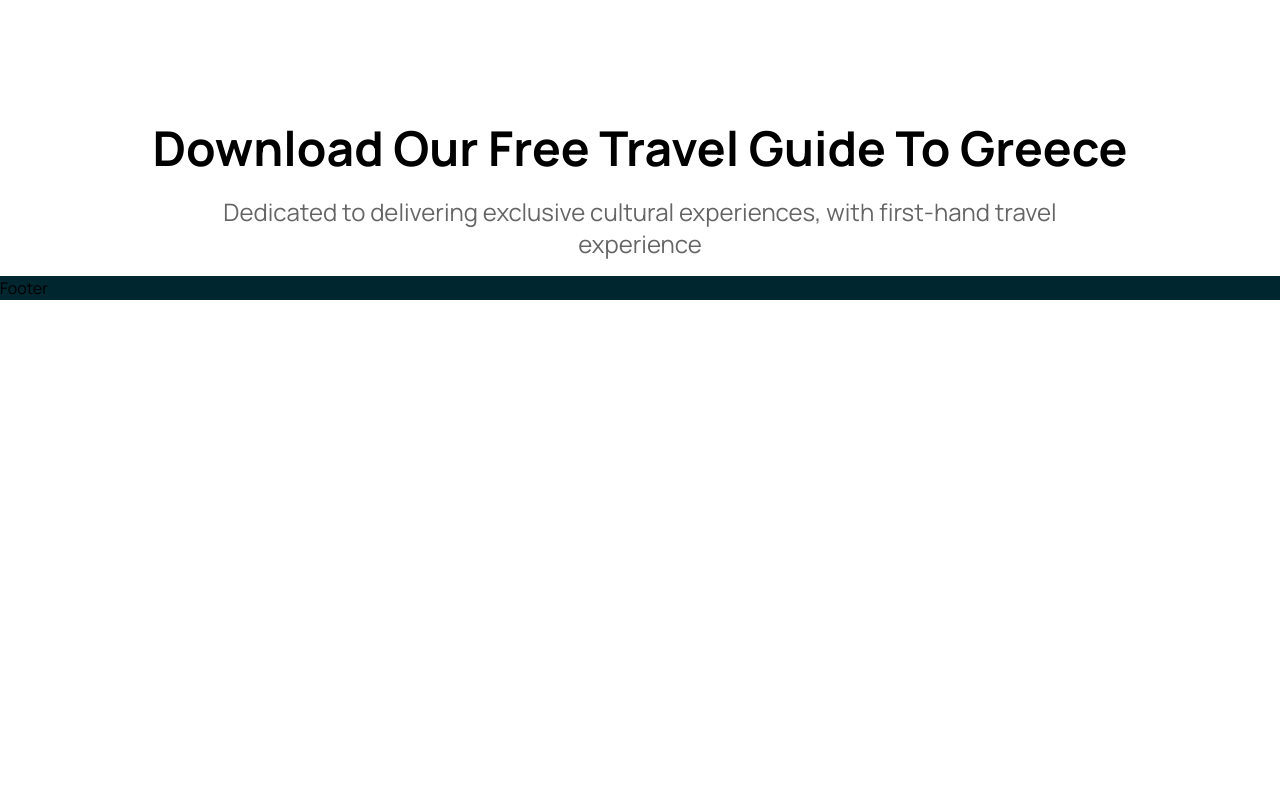
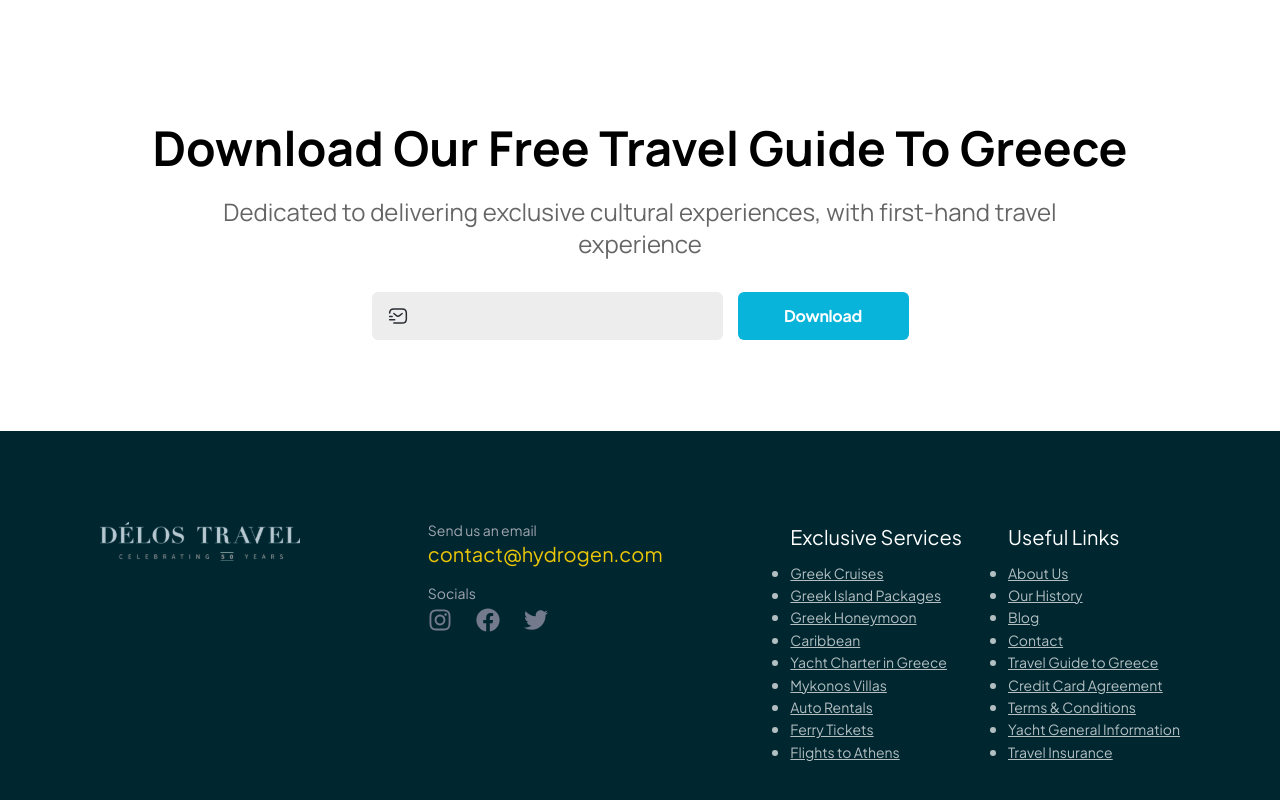
Before and after one commit to Basit46/delos-vacations, a React (Vite) app: page / in a window 1280 px wide. Shown: the part 6384-7184 px from the top of the page. Before the commit the page ends 6684 px from the top, so only its background shows below. Built offline with nearby package versions, Linux system fonts and the light colour scheme.

Commit message:
Added new sections

```diff
--- a/src/index.css
+++ b/src/index.css
@@ -1,4 +1,5 @@
 @import url("https://fonts.googleapis.com/css2?family=Manrope:wght@200;400;700&display=swap");
+@import url("https://fonts.googleapis.com/css2?family=Plus+Jakarta+Sans:wght@200;400;700&display=swap");
 
 @tailwind base;
 @tailwind components;
@@ -22,6 +23,16 @@ body {
   .feature-box p {
     @apply text-[#667085] w-[280px];
   }
+
+  footer .links h1 {
+    @apply text-[20px] mb-[10px] font-medium;
+  }
+  footer .links ul li {
+    @apply list-disc leading-[140%] opacity-70 hover:opacity-100 duration-300 cursor-pointer;
+  }
+  footer .links ul li a {
+    @apply text-[14px] underline;
+  }
 }
 
 .heroBg {
--- a/src/sections/Footer.jsx
+++ b/src/sections/Footer.jsx
@@ -1,7 +1,98 @@
 import React from "react";
+import logo from "../assets/logo.svg";
+import { FaInstagram, FaFacebook, FaTwitter } from "react-icons/fa";
 
 const Footer = () => {
-  return <footer className="bg-[#002730]">Footer</footer>;
+  return (
+    <footer className="bg-[#002730] font-PlusJakartaSans px-[100px] pt-[91px] pb-[46px] flex items-start justify-between">
+      <img src={logo} alt="logo" />
+
+      <div>
+        <p className="text-[#A1A6B1] text-sm  leading-tight">
+          Send us an email
+        </p>
+        <p className="text-[#ECC708] text-xl font-medium  leading-normal">
+          contact@hydrogen.com
+        </p>
+        <p className="mt-[16px] mb-[5px] text-[#A1A6B1] text-sm  leading-tight">
+          Socials
+        </p>
+        <span className="flex text-[#727A8B] gap-[24px] text-[24px]">
+          <FaInstagram />
+          <FaFacebook />
+          <FaTwitter />
+        </span>
+      </div>
+
+      <div className="links flex gap-[46px] text-white">
+        <div>
+          <h1>Exclusive Services</h1>
+          <ul>
+            <li>
+              <a href="#">Greek Cruises</a>
+            </li>
+            <li>
+              <a href="#">Greek Island Packages</a>
+            </li>
+            <li>
+              <a href="#">Greek Honeymoon</a>
+            </li>
+            <li>
+              <a href="#">Caribbean</a>
+            </li>
+            <li>
+              <a href="#">Yacht Charter in Greece</a>
+            </li>
+            <li>
+              <a href="#">Mykonos Villas</a>
+            </li>
+            <li>
+              <a href="#">Auto Rentals</a>
+            </li>
+            <li>
+              <a href="#">Ferry Tickets</a>
+            </li>
+            <li>
+              <a href="#">Flights to Athens</a>
+            </li>
+          </ul>
+        </div>
+
+        <div>
+          <h1>Useful Links</h1>
+          <ul>
+            <li>
+              <a href="#">About Us</a>
+            </li>
+            <li>
+              <a href="#">Our History</a>
+            </li>
+            <li>
+              <a href="#">Blog</a>
+            </li>
+            <li>
+              <a href="#">Contact</a>
+            </li>
+            <li>
+              <a href="#">Travel Guide to Greece</a>
+            </li>
+            <li>
+              <a href="#">Credit Card Agreement</a>
+            </li>
+            <li>
+              <a href="#">Terms & Conditions</a>
+            </li>
+            <li>
+              <a href="#">Yacht General Information</a>
+            </li>
+            <li>
+              <a href="#">Travel Insurance</a>
+            </li>
+          </ul>
+        </div>
+      </div>
+    </footer>
+  );
 };
 
 export default Footer;
--- a/src/sections/PreFooter.jsx
+++ b/src/sections/PreFooter.jsx
@@ -1,11 +1,12 @@
 import React from "react";
 import img1 from "../assets/p1.svg";
 import img2 from "../assets/p2.svg";
+import mailIcon from "../assets/sms.svg";
 
 const PreFooter = () => {
   return (
-    <section>
-      <div className="mt-[140.77px] flex gap-[40px] justify-center items-center">
+    <section className="mt-[140.77px] mb-[91px]">
+      <div className="flex gap-[40px] justify-center items-center">
         <img src={img1} alt="Accredited Partner" />
         <img src={img2} alt="Accredited Partner" />
       </div>
@@ -17,6 +18,16 @@ const PreFooter = () => {
         Dedicated to delivering exclusive cultural experiences, with first-hand
         travel <br /> experience
       </p>
+
+      <div className="mt-[32px] flex gap-[15px] justify-center">
+        <div className="bg-[#EDEDED] flex gap-[10px] w-[351px] h-[48px] items-center px-[16px] rounded-[6px]">
+          <img src={mailIcon} alt="mail" />
+          <input className="flex-1 bg-transparent outline-none" type="email" />
+        </div>
+        <button className="w-[171px] h-[48px] rounded-[6px] bg-[#09B4DA] text-white font-PlusJakartaSans tracking-[-0.289px] font-[600]">
+          Download
+        </button>
+      </div>
     </section>
   );
 };
--- a/tailwind.config.js
+++ b/tailwind.config.js
@@ -7,6 +7,9 @@ export default {
         vsm: "450px",
         xmd: "800px",
       },
+      fontFamily: {
+        PlusJakartaSans: ["Plus Jakarta Sans", "saans-serif"],
+      },
     },
   },
   plugins: [],
```
Also changed, not shown: src/assets/sms.svg (added).
